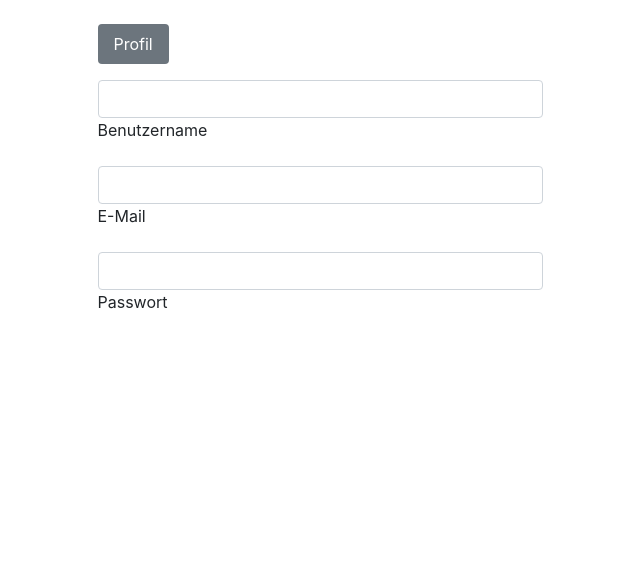
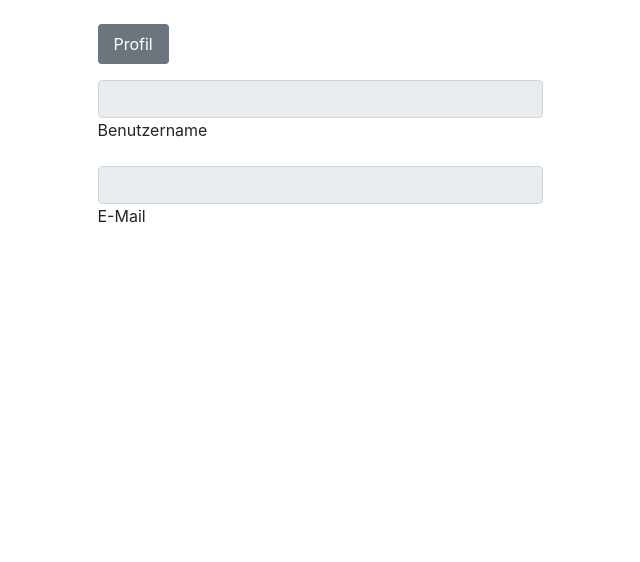
Before and after one commit to jakub-svoboda-ch/ifa-vcid, a Python web app: template flask/app/musicdb/templates/user_profile.html in a window 1280 px wide. Shown: the part 80-642 px from the top of the page, without its empty margins (320-960 px from the left). Run offline with Jinja, Linux system fonts and the light colour scheme; the template is opened without the code that fills it, so the values that code supplies are empty; some libraries are stand-ins or nearby versions.

Commit message:
cosmetic fixes in user_profile.html

```diff
--- a/flask/app/musicdb/templates/user_profile.html
+++ b/flask/app/musicdb/templates/user_profile.html
@@ -13,19 +13,14 @@
     <form action="/user/profile" method="post" class="form" role="form" novalidate>
     {{ form.csrf_token }}
     <div class="form-floating mb-3">
-        <input type="text" class="form-control {% if form.username.errors %}is-invalid{% endif %}" id="profile-username" name="username" required placeholder="" {% if form.username.data %}value="{{form.username.data}}"{% endif %}>
+        <input readonly type="text" class="form-control {% if form.username.errors %}is-invalid{% endif %}" id="profile-username" name="username" required placeholder="" {% if form.username.data %}value="{{form.username.data}}"{% endif %}>
         <label for="profile-username">Benutzername</label>
         <div class="invalid-feedback">Benutzername darf nur Buchstaben beinhalten und muss zwischen 5 und 64 Zeichen lang sein.<br>Ist dies der Fall, ist der Benutzername leider bereits vergeben.</div>
     </div>
     <div class="form-floating mb-3">
-        <input type="email" class="form-control {% if form.email.errors %}is-invalid{% endif %}" id="profile-email" name="email" required placeholder="" {% if form.email.data %}value="{{form.email.data}}"{% endif %}>
+        <input readonly type="email" class="form-control {% if form.email.errors %}is-invalid{% endif %}" id="profile-email" name="email" required placeholder="" {% if form.email.data %}value="{{form.email.data}}"{% endif %}>
         <label for="profile-email">E-Mail</label>
         <div class="invalid-feedback">E-Mail Adresse muss gültig sein.<br>Prüfen Sie auch, ob Sie diese nicht bereits registriert haben.</div>
-    </div>
-    <div class="form-floating mb-3">
-        <input type="password" class="form-control {% if form.password.errors %}is-invalid{% endif %}" id="profile-password" name="password" placeholder="" value="">
-        <label for="profile-password">Passwort</label>
-        <div class="invalid-feedback">Passwort muss mindestens 12 Zeichen lang, möglichst komplex und einmalig sein.</div>
     </div>
   </div>
 </div>
```
